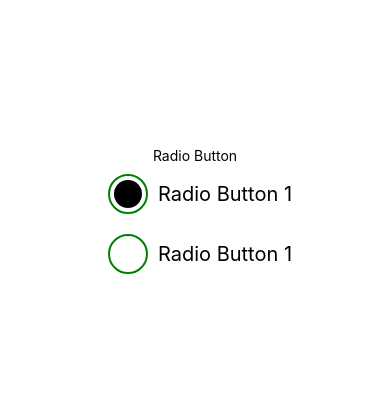
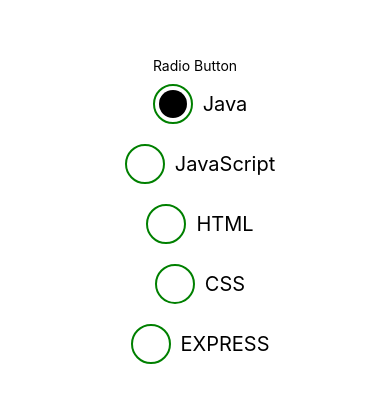
Before and after one commit to deep1524/ReactNative, a React Native app: screen / in a window 390 px wide. Shown: the part 207-610 px from the top of the page. Built offline with nearby package versions, Linux system fonts and the light colour scheme.

Commit message:
Radio button Dynamic

```diff
--- a/App.js
+++ b/App.js
@@ -21,6 +21,7 @@ import Unmount from './components/useEffect_unmount_life_cycle';
 import Responsive_Layout from './components/Responsive_Layout';
 import Style_button_inReactNative from './components/Style_button_inReactNative';
 import Radio_Button from './components/Radio_Button';
+import Radio_Button_Dynamic from './components/Radio_Button_Dynamic';
 
 function App() {
   return (
@@ -36,9 +37,11 @@ function App() {
       <Show_Hide_Components/>
       <Unmount/>
       <Responsive_Layout/>
-      {/* <Style_button_inReactNative/> */}
+      {/* <Style_button_inReactNative/>
+      <Radio_Button/>
+      */}
 
-      <Radio_Button/>
+      <Radio_Button_Dynamic/>
     </>
   );
 }
--- /dev/null
+++ b/components/Radio_Button_Dynamic.jsx
@@ -0,0 +1,68 @@
+import React, {useState} from 'react';
+import {StyleSheet, Text, TouchableOpacity, View} from 'react-native';
+
+const Radio_Button_Dynamic = () => {
+    const Skill=[
+        {id:1,name:"Java"},
+        {id:2,name:"JavaScript"},
+        {id:3,name:"HTML"},
+        {id:4,name:"CSS"},
+        {id:5,name:"EXPRESS"},
+
+    ]
+  const [selectedRadio, setSelectedRadio] = useState(1);
+  return (
+    <View style={styles.main}>
+      <Text>Radio Button</Text>
+
+
+      {
+        Skill.map((item,index)=>{
+            return(
+                <TouchableOpacity onPress={() => setSelectedRadio(item.id)} key={index}>
+                <View style={styles.radioalign}>
+                  <View style={styles.radio}>
+                    {selectedRadio === item.id? <View style={styles.radioBG}></View> : null}
+                  </View>
+                  <Text style={styles.radiotext}>{item.name}</Text>
+                </View>
+              </TouchableOpacity>
+            )
+        })
+      }
+
+
+    </View>
+  );
+};
+const styles = StyleSheet.create({
+  main: {
+    flex: 1,
+    alignItems: 'center',
+    justifyContent: 'center',
+  },
+  radio: {
+    height: 40,
+    width: 40,
+    borderColor: 'green',
+    borderWidth: 2,
+    borderRadius: 20,
+    margin: 10,
+  },
+  radioalign: {
+    flexDirection: 'row',
+    alignItems: 'center',
+  },
+  radiotext: {
+    fontSize: 20,
+  },
+  radioBG: {
+    backgroundColor: 'black',
+    height: 28,
+    width: 28,
+    borderRadius: 20,
+    margin: 4,
+  },
+});
+
+export default Radio_Button_Dynamic;
```
